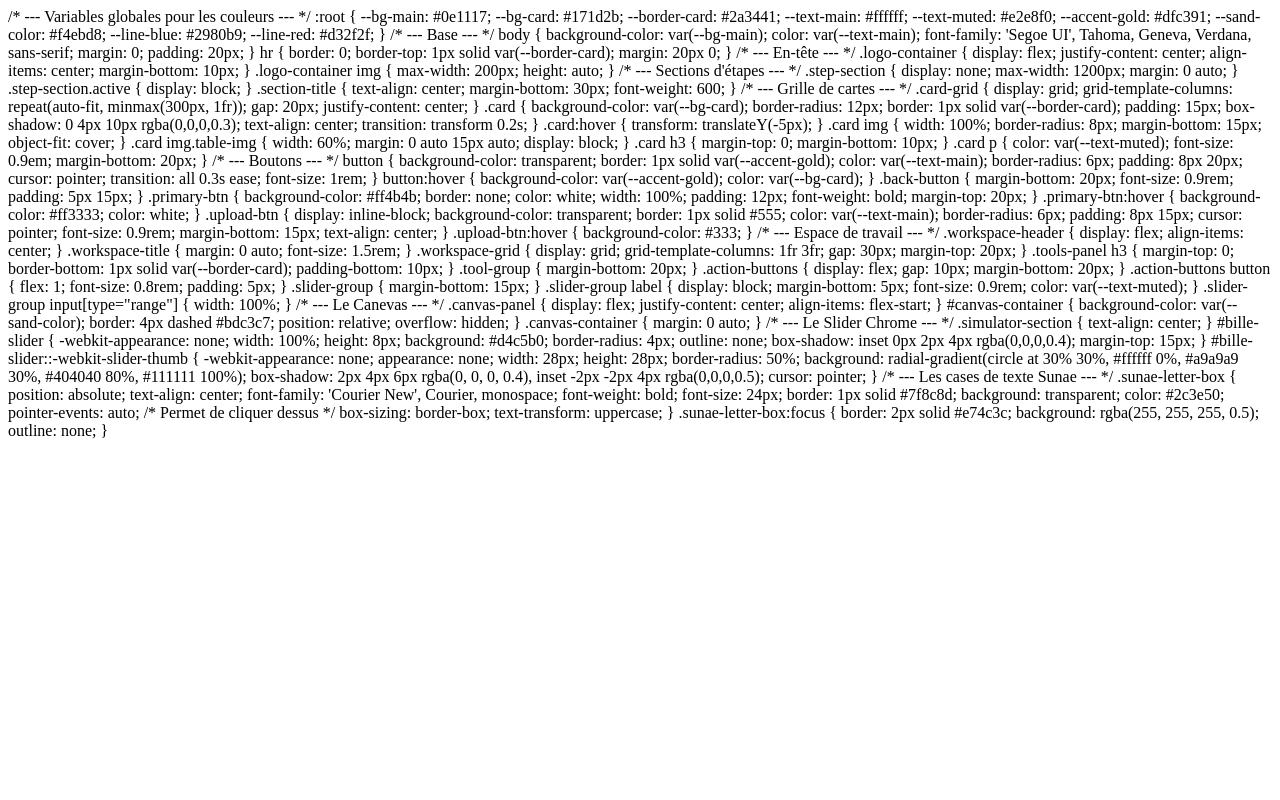
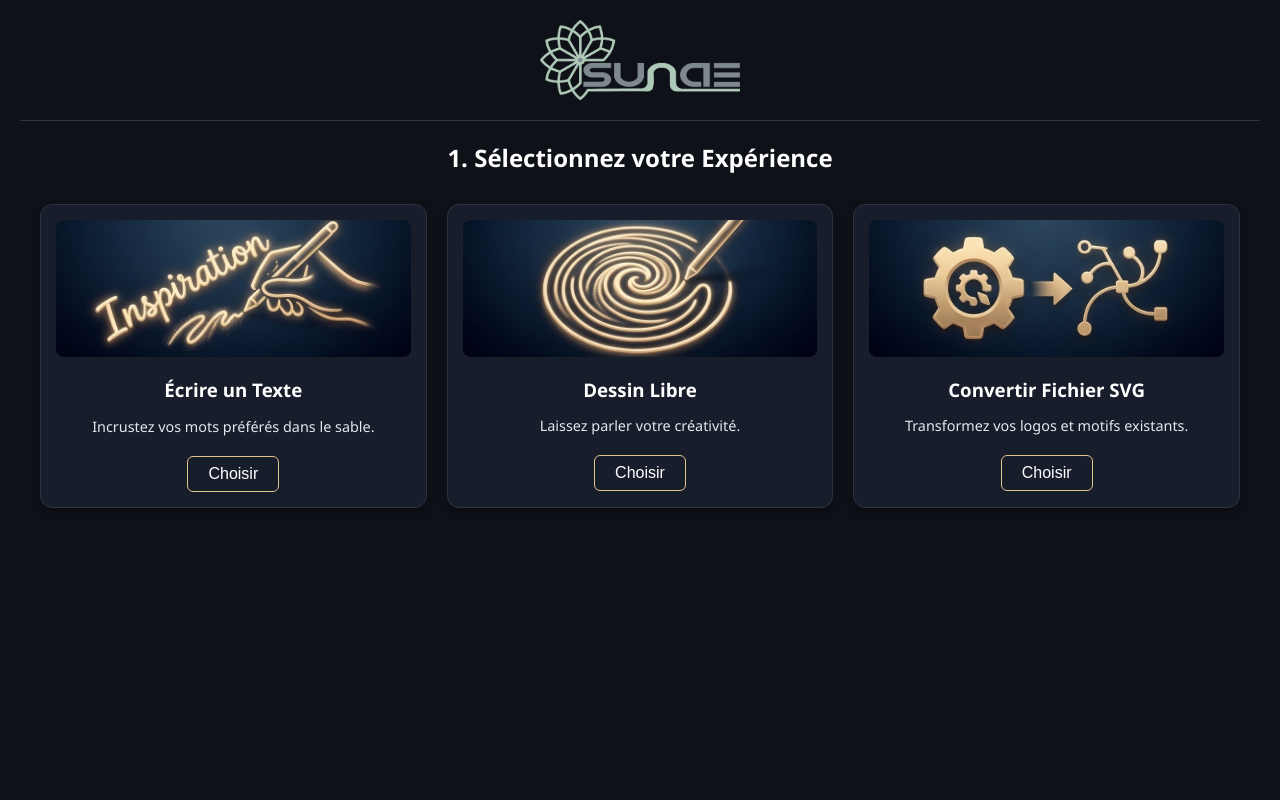
Before and after one commit to vincentbraillard/SUNAE-drawing-tools, a Flask app: page / in a window 1280 px wide. Run offline with Flask 3, Linux system fonts and the light colour scheme; some libraries are stand-ins or nearby versions.

Commit message:
Update index.html

```diff
--- a/templates/index.html
+++ b/templates/index.html
@@ -1,121 +1,164 @@
-/* --- Variables globales pour les couleurs --- */
-:root {
-    --bg-main: #0e1117;
-    --bg-card: #171d2b;
-    --border-card: #2a3441;
-    --text-main: #ffffff;
-    --text-muted: #e2e8f0;
-    --accent-gold: #dfc391;
-    --sand-color: #f4ebd8;
-    --line-blue: #2980b9;
-    --line-red: #d32f2f;
-}
+<!DOCTYPE html>
+<html lang="fr">
+<head>
+    <meta charset="UTF-8">
+    <meta name="viewport" content="width=device-width, initial-scale=1.0">
+    <title>Sunae Studio</title>
+    <link rel="stylesheet" href="{{ url_for('static', filename='style.css') }}">
+</head>
+<body>
 
-/* --- Base --- */
-body {
-    background-color: var(--bg-main);
-    color: var(--text-main);
-    font-family: 'Segoe UI', Tahoma, Geneva, Verdana, sans-serif;
-    margin: 0;
-    padding: 20px;
-}
+    <header class="header">
+        <div class="logo-container">
+            <img src="{{ url_for('static', filename='2023_LOGO_SUNAE.png') }}" alt="Sunae Logo" onerror="this.style.display='none'; document.getElementById('text-logo').style.display='block';">
+            <h1 id="text-logo" style="display:none; color: #8fa89b; text-align: center;">SUNAE STUDIO</h1>
+        </div>
+        <hr>
+    </header>
 
-hr {
-    border: 0;
-    border-top: 1px solid var(--border-card);
-    margin: 20px 0;
-}
+    <!-- Étape 1 : Choix de l'expérience -->
+    <section id="step-1" class="step-section active">
+        <h2 class="section-title">1. Sélectionnez votre Expérience</h2>
+        <div class="card-grid">
+            <div class="card">
+                <img src="{{ url_for('static', filename='img_texte.png') }}" alt="Texte">
+                <h3>Écrire un Texte</h3>
+                <p>Incrustez vos mots préférés dans le sable.</p>
+                <button onclick="goToStep(2, 'Texte Automatique')">Choisir</button>
+            </div>
+            <div class="card">
+                <img src="{{ url_for('static', filename='img_dessin.png') }}" alt="Dessin">
+                <h3>Dessin Libre</h3>
+                <p>Laissez parler votre créativité.</p>
+                <button onclick="goToStep(2, 'Dessin Libre')">Choisir</button>
+            </div>
+            <div class="card">
+                <img src="{{ url_for('static', filename='img_svg.png') }}" alt="SVG">
+                <h3>Convertir Fichier SVG</h3>
+                <p>Transformez vos logos et motifs existants.</p>
+                <button onclick="goToStep(2, 'Fichier SVG')">Choisir</button>
+            </div>
+        </div>
+    </section>
 
-/* --- En-tête --- */
-.logo-container {
-    display: flex; justify-content: center; align-items: center; margin-bottom: 10px;
-}
-.logo-container img { max-width: 200px; height: auto; }
+    <!-- Étape 2 : Choix de la Table -->
+    <section id="step-2" class="step-section">
+        <button class="back-button" onclick="goToStep(1)">⬅ Retour aux expériences</button>
+        <h2 class="section-title">2. Votre Table Sunae</h2>
+        <div class="card-grid">
+            <div class="card">
+                <img src="{{ url_for('static', filename='carre_dimension L.png') }}" alt="Dimension L" class="table-img">
+                <h3>Dimension L</h3>
+                <p>Rectangulaire - 2000x1000mm</p>
+                <button onclick="setupWorkspace('Dimension L', false, 800, 400)">Choisir</button>
+            </div>
+            <div class="card">
+                <img src="{{ url_for('static', filename='carre_Origin S.png') }}" alt="Origin S" class="table-img">
+                <h3>Origin S</h3>
+                <p>Ronde - Ø850mm</p>
+                <button onclick="setupWorkspace('Origin S', true, 600, 600)">Choisir</button>
+            </div>
+            <div class="card">
+                <img src="{{ url_for('static', filename='carre_dimension S.png') }}" alt="Dimension S" class="table-img">
+                <h3>Dimension S</h3>
+                <p>Rectangulaire - 1400x700mm</p>
+                <button onclick="setupWorkspace('Dimension S', false, 700, 350)">Choisir</button>
+            </div>
+        </div>
+    </section>
 
-/* --- Sections d'étapes --- */
-.step-section {
-    display: none; max-width: 1200px; margin: 0 auto;
-}
-.step-section.active { display: block; }
-.section-title { text-align: center; margin-bottom: 30px; font-weight: 600; }
+    <!-- Étape 3 : Espace de Travail -->
+    <section id="step-3" class="step-section">
+        <div class="workspace-header">
+            <button class="back-button" onclick="goToStep(2)">⬅ Changer de table</button>
+            <h3 class="workspace-title" id="workspace-title">Studio</h3>
+        </div>
+        <hr>
 
-/* --- Grille de cartes --- */
-.card-grid {
-    display: grid; grid-template-columns: repeat(auto-fit, minmax(300px, 1fr)); gap: 20px; justify-content: center;
-}
+        <div id="module-workspace" style="display: none;">
 
-.card {
-    background-color: var(--bg-card); border-radius: 12px; border: 1px solid var(--border-card);
-    padding: 15px; box-shadow: 0 4px 10px rgba(0,0,0,0.3); text-align: center; transition: transform 0.2s;
-}
-.card:hover { transform: translateY(-5px); }
-.card img { width: 100%; border-radius: 8px; margin-bottom: 15px; object-fit: cover; }
-.card img.table-img { width: 60%; margin: 0 auto 15px auto; display: block; }
-.card h3 { margin-top: 0; margin-bottom: 10px; }
-.card p { color: var(--text-muted); font-size: 0.9em; margin-bottom: 20px; }
+            <!-- MASQUÉ EN MODE TEXTE -->
+            <div id="simulation-section" class="simulator-section">
+                <h4>Simulation du parcours de la bille</h4>
+                <input type="range" id="bille-slider" min="0" max="100" value="100">
+            </div>
+            <hr id="sim-hr">
 
-/* --- Boutons --- */
-button {
-    background-color: transparent; border: 1px solid var(--accent-gold); color: var(--text-main);
-    border-radius: 6px; padding: 8px 20px; cursor: pointer; transition: all 0.3s ease; font-size: 1rem;
-}
-button:hover { background-color: var(--accent-gold); color: var(--bg-card); }
-.back-button { margin-bottom: 20px; font-size: 0.9rem; padding: 5px 15px; }
-.primary-btn { background-color: #ff4b4b; border: none; color: white; width: 100%; padding: 12px; font-weight: bold; margin-top: 20px; }
-.primary-btn:hover { background-color: #ff3333; color: white; }
-.upload-btn {
-    display: inline-block; background-color: transparent; border: 1px solid #555; color: var(--text-main);
-    border-radius: 6px; padding: 8px 15px; cursor: pointer; font-size: 0.9rem; margin-bottom: 15px; text-align: center;
-}
-.upload-btn:hover { background-color: #333; }
+            <div class="workspace-grid">
+                <!-- Outils à gauche -->
+                <div class="tools-panel">
 
-/* --- Espace de travail --- */
-.workspace-header { display: flex; align-items: center; }
-.workspace-title { margin: 0 auto; font-size: 1.5rem; }
-.workspace-grid { display: grid; grid-template-columns: 1fr 3fr; gap: 30px; margin-top: 20px; }
+                    <!-- MENU DESSIN LIBRE -->
+                    <div id="tools-dessin">
+                        <h3>Outils de Dessin</h3>
+                        <div class="tool-group">
+                            <label>Mode :</label><br>
+                            <input type="radio" id="mode-draw" name="drawMode" value="freedraw" checked>
+                            <label for="mode-draw">✏️ Dessiner</label><br>
+                            <input type="radio" id="mode-line" name="drawMode" value="line">
+                            <label for="mode-line">📏 Ligne Droite</label>
+                        </div>
+                        <div class="action-buttons">
+                            <button onclick="undoStroke()">↩ Étape Préc.</button>
+                            <button onclick="resetCanvas()">🗑 Reset</button>
+                        </div>
+                    </div>
 
-.tools-panel h3 { margin-top: 0; border-bottom: 1px solid var(--border-card); padding-bottom: 10px; }
-.tool-group { margin-bottom: 20px; }
-.action-buttons { display: flex; gap: 10px; margin-bottom: 20px; }
-.action-buttons button { flex: 1; font-size: 0.8rem; padding: 5px; }
-.slider-group { margin-bottom: 15px; }
-.slider-group label { display: block; margin-bottom: 5px; font-size: 0.9rem; color: var(--text-muted); }
-.slider-group input[type="range"] { width: 100%; }
+                    <!-- MENU TEXTE AUTOMATIQUE -->
+                    <div id="tools-texte" style="display: none;">
+                        <h3>Génération de Texte</h3>
+                        <!-- Plus d'input texte classique ici, remplacé par la grille Sunae ! -->
+                        <div style="background: rgba(46, 204, 113, 0.1); border-left: 3px solid #2ecc71; padding: 10px; margin-bottom: 15px; font-size: 0.85rem; color: #e2e8f0;">
+                            ℹ️ <b>Police Sunae :</b> Tapez directement vos lettres dans les cases qui apparaissent sur la table. La bille les tracera en continu.
+                        </div>
+                        <div class="action-buttons" style="margin-top: 10px;">
+                            <button onclick="resetTextGrid()" style="width: 100%;">🗑 Effacer le texte</button>
+                        </div>
+                    </div>
 
-/* --- Le Canevas --- */
-.canvas-panel { display: flex; justify-content: center; align-items: flex-start; }
-#canvas-container {
-    background-color: var(--sand-color); border: 4px dashed #bdc3c7; position: relative; overflow: hidden;
-}
-.canvas-container { margin: 0 auto; }
+                    <!-- MASQUÉ EN MODE TEXTE -->
+                    <div id="background-section">
+                        <hr>
+                        <h3>Image de fond</h3>
+                        <input type="file" id="bg-upload" accept="image/png, image/jpeg" style="display: none;">
+                        <label for="bg-upload" class="upload-btn">Importer une image</label>
 
-/* --- Le Slider Chrome --- */
-.simulator-section { text-align: center; }
-#bille-slider {
-    -webkit-appearance: none; width: 100%; height: 8px; background: #d4c5b0; border-radius: 4px; outline: none; box-shadow: inset 0px 2px 4px rgba(0,0,0,0.4); margin-top: 15px;
-}
-#bille-slider::-webkit-slider-thumb {
-    -webkit-appearance: none; appearance: none; width: 28px; height: 28px; border-radius: 50%;
-    background: radial-gradient(circle at 30% 30%, #ffffff 0%, #a9a9a9 30%, #404040 80%, #111111 100%);
-    box-shadow: 2px 4px 6px rgba(0, 0, 0, 0.4), inset -2px -2px 4px rgba(0,0,0,0.5); cursor: pointer;
-}
+                        <div class="slider-group">
+                            <label for="bg-scale">Échelle: <span id="val-scale">1.0</span></label>
+                            <input type="range" id="bg-scale" min="0.1" max="3.0" step="0.05" value="1.0">
+                        </div>
+                        <div class="slider-group">
+                            <label for="bg-angle">Rotation (°): <span id="val-angle">0</span></label>
+                            <input type="range" id="bg-angle" min="-180" max="180" value="0">
+                        </div>
+                        <div class="slider-group">
+                            <label for="bg-pan-x">Déplacer X: <span id="val-pan-x">0</span></label>
+                            <input type="range" id="bg-pan-x" min="-400" max="400" value="0">
+                        </div>
+                        <div class="slider-group">
+                            <label for="bg-pan-y">Déplacer Y: <span id="val-pan-y">0</span></label>
+                            <input type="range" id="bg-pan-y" min="-400" max="400" value="0">
+                        </div>
+                    </div>
 
-/* --- Les cases de texte Sunae --- */
-.sunae-letter-box {
-    position: absolute;
-    text-align: center;
-    font-family: 'Courier New', Courier, monospace;
-    font-weight: bold;
-    font-size: 24px;
-    border: 1px solid #7f8c8d;
-    background: transparent;
-    color: #2c3e50;
-    pointer-events: auto; /* Permet de cliquer dessus */
-    box-sizing: border-box;
-    text-transform: uppercase;
-}
-.sunae-letter-box:focus {
-    border: 2px solid #e74c3c;
-    background: rgba(255, 255, 255, 0.5);
-    outline: none;
-}
+                    <br>
+                    <button class="primary-btn" onclick="exportTHR()">💾 EXPORTER (.THR)</button>
+                </div>
+
+                <!-- Zone de dessin à droite -->
+                <div class="canvas-panel">
+                    <div id="canvas-container" style="position: relative;">
+                        <!-- Canevas classique pour le Dessin Libre -->
+                        <canvas id="sunae-canvas"></canvas>
+                        <!-- Surcouche pour les cases de texte Sunae (Activée en mode Texte) -->
+                        <div id="text-grid-container" style="position: absolute; top: 0; left: 0; width: 100%; height: 100%; pointer-events: none;"></div>
+                    </div>
+                </div>
+            </div>
+        </div>
+    </section>
+
+    <script src="https://cdnjs.cloudflare.com/ajax/libs/fabric.js/5.3.1/fabric.min.js"></script>
+    <script src="{{ url_for('static', filename='script.js') }}"></script>
+</body>
+</html>
```
